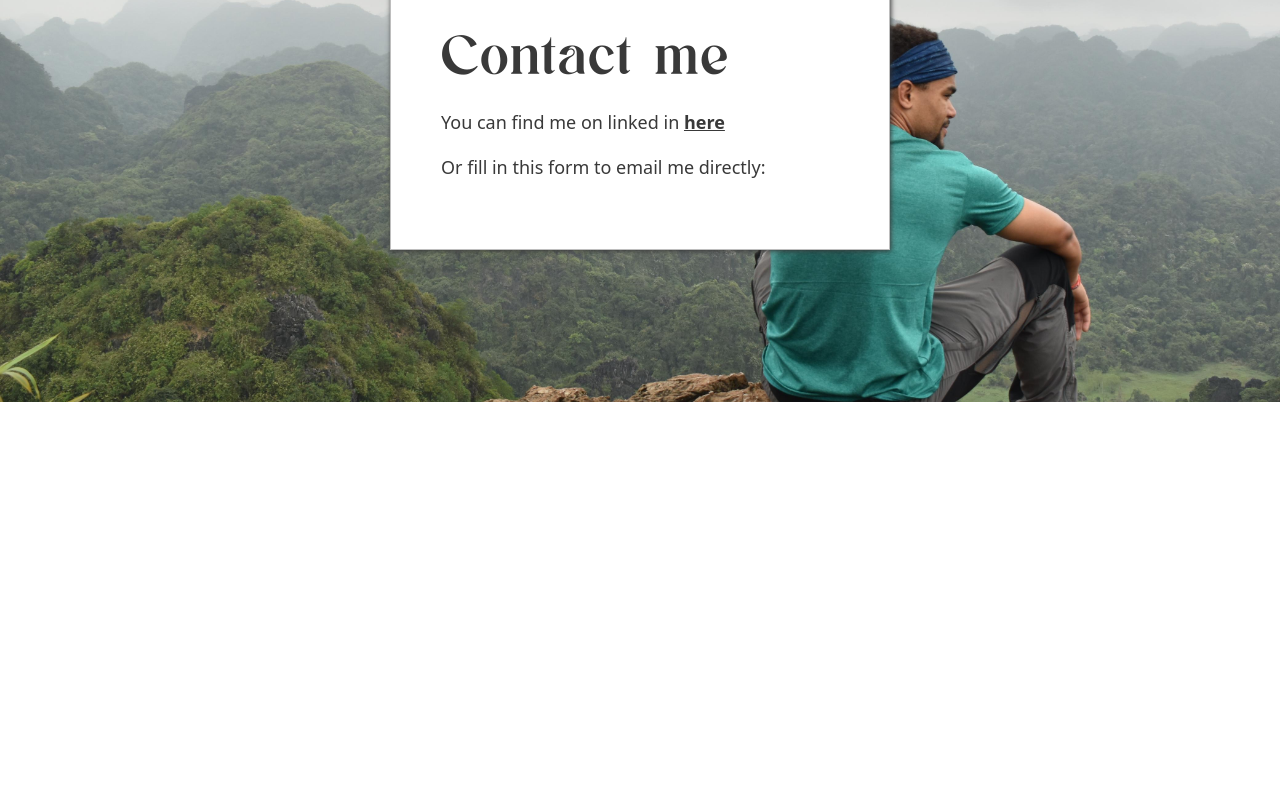
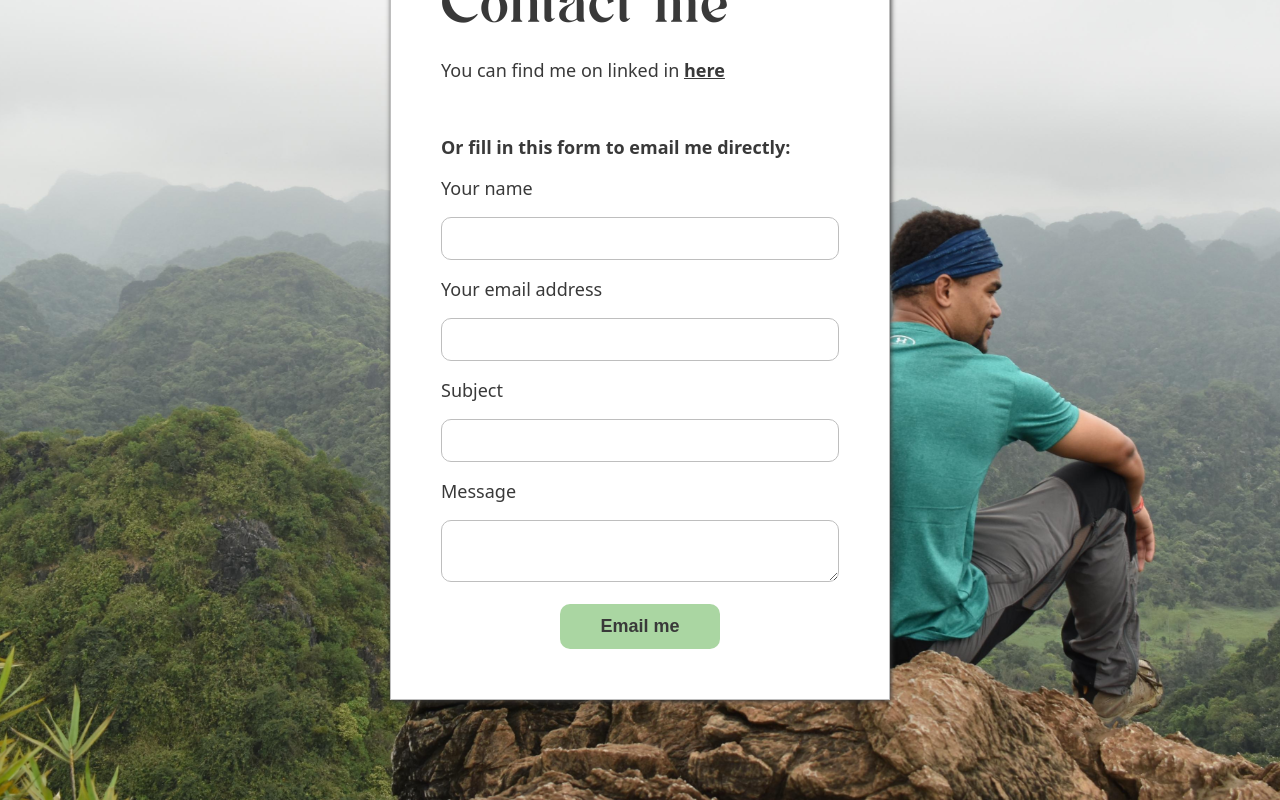
Before and after one commit to kimoshinowo/matt-website, a Nuxt app: page /contact in a window 1280 px wide. Shown: the part 398-1198 px from the top of the page. Before the commit the page ends 800 px from the top, so only its background shows below. Built offline with nearby package versions, Linux system fonts and the light colour scheme.

Commit message:
Add form to contact page

```diff
--- a/pages/contact.vue
+++ b/pages/contact.vue
@@ -3,15 +3,29 @@
         <NavMasthead />
 
         <div class="content-wrap content-wrap--bg-matt content-wrap--flex">
-            <div class="content-wrap__box content-wrap__box--narrow">
+            <div class="content-wrap__box content-wrap__box--narrow content-wrap--margin-tb">
                 <h1>Contact me</h1>
 
                 <p>You can find me on linked in <a href="http://linkedin.com/in/matthewoshinowo/">here</a></p>
 
-                <p>Or fill in this form to email me directly:</p>
+                <form action="https://api.staticforms.xyz/submit" method="post" class="form">
+                    <p>Or fill in this form to email me directly:</p>
 
-                <form>
+                    <input type="hidden" name="accessKey" value="ccfa0f3a-0514-4f55-82b8-65a283206098">
 
+                    <label for="name">Your name</label>
+                    <input type="text" name="name">
+
+                    <label for="email">Your email address</label>
+                    <input type="email" name="email">
+
+                    <label for="subject">Subject</label>
+                    <input type="text" name="subject">
+
+                    <label for="message">Message</label>
+                    <textarea name="message"></textarea>
+
+                    <input type="submit" value="Email me" />
                 </form>
             </div>
         </div>
```
